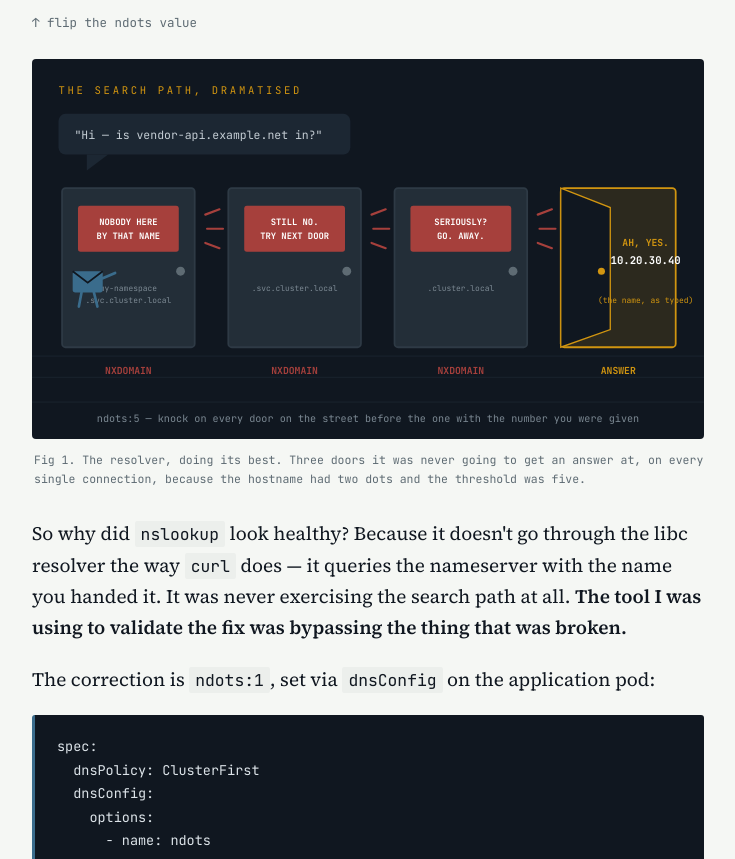
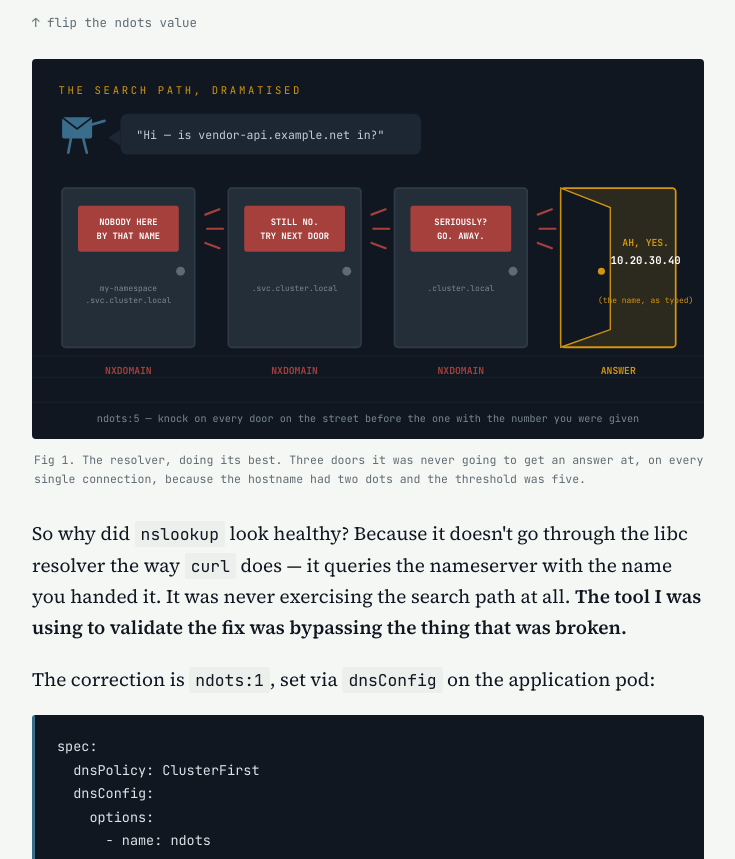
Before and after one commit to rkatti/ndots-coredns, a plain HTML site: page index.html in a window 1280 px wide. Shown: the part 5382-6241 px from the top of the page, without its empty margins (272-1007 px from the left). Drawn offline with Linux system fonts and the light colour scheme.

Commit message:
Add files via upload

```diff
--- a/index.html
+++ b/index.html
@@ -303,11 +303,20 @@ options ndots:5</code></pre>
       </g>
       <text x="30" y="40" font-family="JetBrains Mono,monospace" font-size="12" letter-spacing="3" fill="#D19510">THE SEARCH PATH, DRAMATISED</text>
 
+      <!-- the little query character, asking -->
+      <g transform="translate(34,66)">
+        <rect x="0" y="0" width="34" height="24" rx="3" fill="#3A6C8C"/>
+        <path d="M0 0 L17 13 L34 0" fill="none" stroke="#101720" stroke-width="2"/>
+        <line x1="10" y1="24" x2="7" y2="40" stroke="#3A6C8C" stroke-width="3" stroke-linecap="round"/>
+        <line x1="24" y1="24" x2="28" y2="40" stroke="#3A6C8C" stroke-width="3" stroke-linecap="round"/>
+        <line x1="34" y1="8" x2="48" y2="4" stroke="#3A6C8C" stroke-width="3" stroke-linecap="round"/>
+      </g>
+
       <!-- speech bubble -->
       <g>
-        <rect x="30" y="62" width="330" height="46" rx="8" fill="#1C2733"/>
-        <path d="M62 108 L62 126 L86 108 Z" fill="#1C2733"/>
-        <text x="48" y="90" font-family="JetBrains Mono,monospace" font-size="13" fill="#C4CDD4">"Hi — is vendor-api.example.net in?"</text>
+        <rect x="100" y="62" width="340" height="46" rx="8" fill="#1C2733"/>
+        <path d="M100 80 L100 98 L86 89 Z" fill="#1C2733"/>
+        <text x="118" y="90" font-family="JetBrains Mono,monospace" font-size="13" fill="#C4CDD4">"Hi — is vendor-api.example.net in?"</text>
       </g>
 
       <!-- DOOR 1 -->
@@ -363,15 +372,6 @@ options ndots:5</code></pre>
         <text x="694" y="232" text-anchor="middle" font-family="JetBrains Mono,monospace" font-size="12" font-weight="700" fill="#fff">10.20.30.40</text>
         <text x="694" y="276" text-anchor="middle" font-family="JetBrains Mono,monospace" font-size="9" fill="#D19510">(the name, as typed)</text>
         <text x="663" y="356" text-anchor="middle" font-family="JetBrains Mono,monospace" font-size="11" font-weight="700" fill="#D19510">ANSWER</text>
-      </g>
-
-      <!-- the little query character, trudging -->
-      <g transform="translate(46,240)">
-        <rect x="0" y="0" width="34" height="24" rx="3" fill="#3A6C8C"/>
-        <path d="M0 0 L17 13 L34 0" fill="none" stroke="#101720" stroke-width="2"/>
-        <line x1="10" y1="24" x2="7" y2="40" stroke="#3A6C8C" stroke-width="3" stroke-linecap="round"/>
-        <line x1="24" y1="24" x2="28" y2="40" stroke="#3A6C8C" stroke-width="3" stroke-linecap="round"/>
-        <line x1="34" y1="8" x2="48" y2="2" stroke="#3A6C8C" stroke-width="3" stroke-linecap="round"/>
       </g>
 
       <text x="380" y="410" text-anchor="middle" font-family="JetBrains Mono,monospace" font-size="11.5" fill="#7B8892">ndots:5 — knock on every door on the street before the one with the number you were given</text>
```
